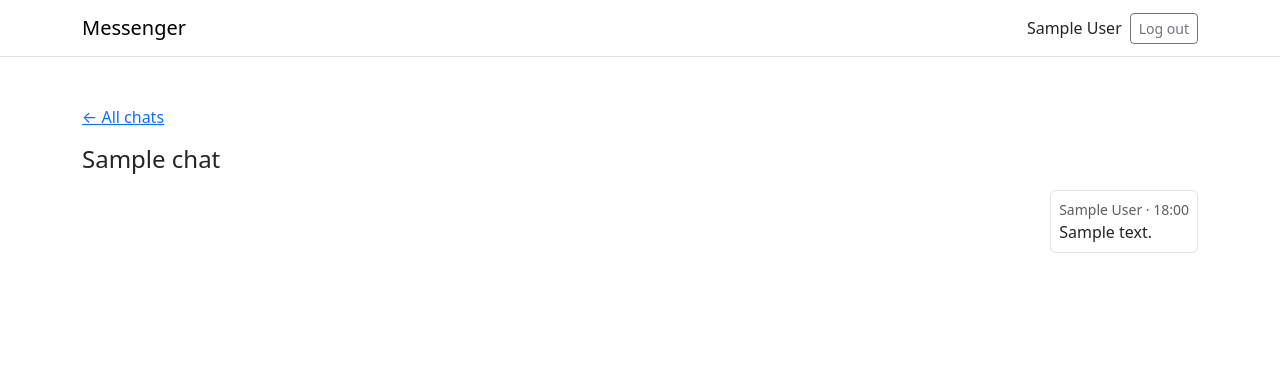
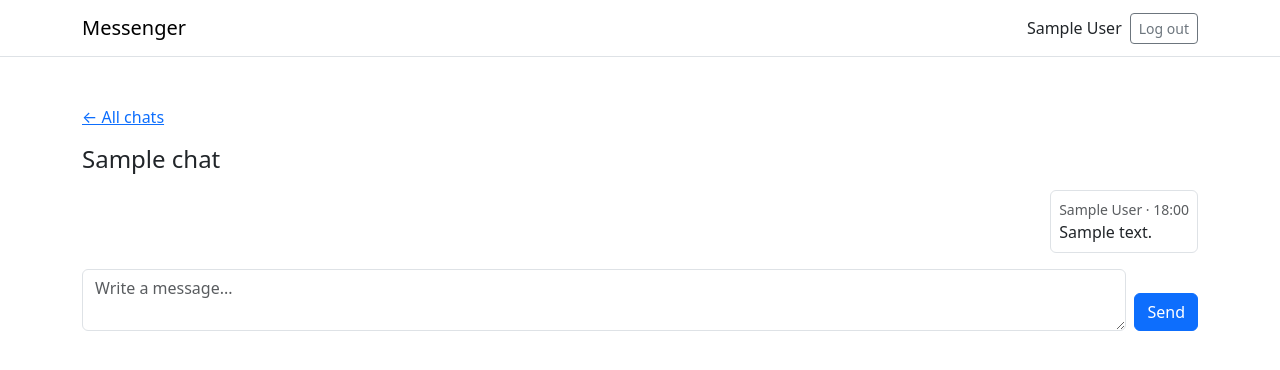
Before and after one commit to IAmBeli/Messenger, a Django app: page /chats/1/ in a window 1280 px wide. Shown: the top 370 px of the page. Run offline with Django 5.2, Linux system fonts and the light colour scheme; a user stored in the database is signed in; tables that the repository leaves empty hold one stand-in row (values such as "Sample post"); some libraries are stand-ins or nearby versions.

Commit message:
Send messages with a form

```diff
--- /dev/null
+++ b/chats/forms.py
@@ -0,0 +1,13 @@
+from django import forms
+
+from .models import Message
+
+class MessageForm(forms.ModelForm):
+    class Meta:
+        model = Message
+        fields = ["text"]
+        widgets = {
+            "text": forms.Textarea(
+                attrs={"rows": 2, "placeholder": "Write a message...", "class": "form-control"}
+            ),
+        }
--- a/chats/urls.py
+++ b/chats/urls.py
@@ -1,8 +1,9 @@
 from django.urls import path
 
-from .views import ChatListView, ChatDetailView
+from .views import ChatListView, ChatDetailView, send_message
 
 urlpatterns = [
     path("", ChatListView.as_view(), name="chat_list"),
     path("chats/<int:pk>/", ChatDetailView.as_view(), name="chat_detail"),
+    path("chats/<int:pk>/send/", send_message, name="send_message"),
 ]
--- a/chats/views.py
+++ b/chats/views.py
@@ -1,5 +1,10 @@
 from django.contrib.auth.mixins import LoginRequiredMixin
 from django.views.generic import ListView, DetailView
+from django.contrib.auth.decorators import login_required
+from django.shortcuts import get_object_or_404, redirect
+from django.views.decorators.http import require_POST
+
+from .forms import MessageForm
 
 class ChatListView(LoginRequiredMixin, ListView):
     template_name = "chats/chat_list.html"
@@ -22,4 +27,17 @@ class ChatDetailView(LoginRequiredMixin, DetailView):
     def get_context_data(self, **kwargs):
         context = super().get_context_data(**kwargs)
         context["chat_messages"] = self.object.messages.select_related("author")
+        context["form"] = MessageForm()
         return context
+
+@login_required
+@require_POST
+def send_message(request, pk):
+    chat = get_object_or_404(request.user.chats, pk=pk)
+    form = MessageForm(request.POST)
+    if form.is_valid():
+        message = form.save(commit=False)
+        message.chat = chat
+        message.author = request.user
+        message.save()
+    return redirect("chat_detail", pk=chat.pk)
--- a/templates/chats/chat_detail.html
+++ b/templates/chats/chat_detail.html
@@ -17,4 +17,9 @@
             <p class="text_body-secondary">No messages yet.</p>
         {% endfor %}
     </div>
+    <form method="post" action="{% url 'send_message' chat.pk %}" class="d-flex gap-2 mt-3">
+        {% csrf_token %}
+        {{ form.text }}
+        <button type="submit" class="btn btn-primary align-self-end">Send</button>
+    </form>
 {% endblock %}
```
